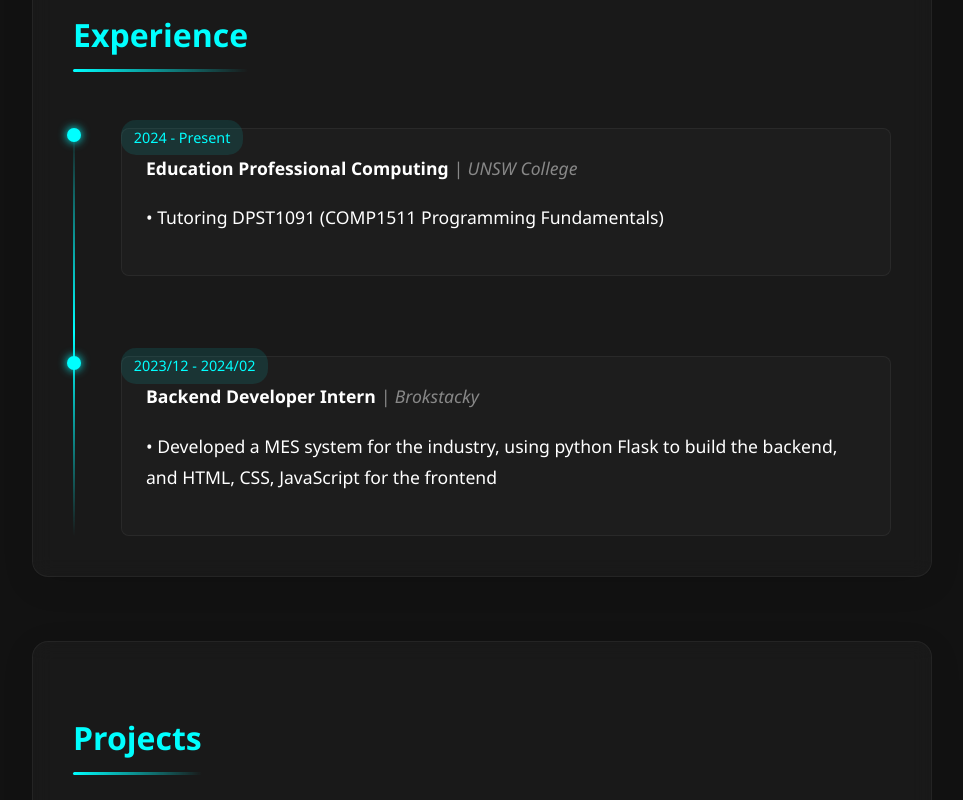
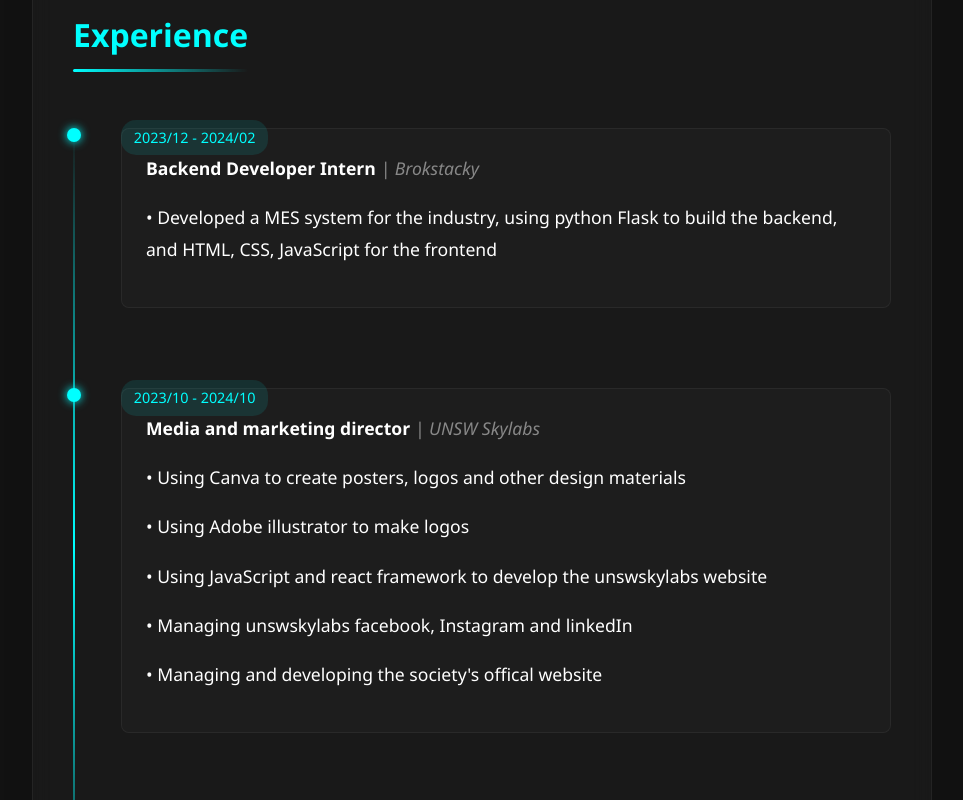
Before and after one commit to JeppesenZheng/JeppesenZheng.github.io, a React (Create React App) app: page /about in a window 1280 px wide. Shown: the part 580-1380 px from the top of the page, without its empty margins (158-1121 px from the left). Built offline with nearby package versions, Linux system fonts and the light colour scheme.

Commit message:
updated the experience

```diff
--- a/src/components/About.tsx
+++ b/src/components/About.tsx
@@ -302,20 +302,32 @@ function About() {
 
         <Section>
           <SectionTitle>Experience</SectionTitle>
-          <Timeline>
+            <Timeline>
+            <TimelineItem>
+              <TimelinePeriod>2023/12 - 2024/02</TimelinePeriod>
+              <TimelineContent>
+                <strong>Backend Developer Intern</strong> <CompanyName>| Brokstacky</CompanyName>
+                <p>• Developed a MES system for the industry, using python Flask to build the backend, and HTML, CSS, JavaScript for the frontend</p>
+              </TimelineContent>
+            </TimelineItem>
+
+            <TimelineItem>
+              <TimelinePeriod>2023/10 - 2024/10</TimelinePeriod>
+              <TimelineContent>
+                <strong>Media and marketing director</strong> <CompanyName>| UNSW Skylabs</CompanyName>
+                <p>• Using Canva to create posters, logos and other design materials</p>
+                <p>• Using Adobe illustrator to make logos</p>
+                <p>• Using JavaScript and react framework to develop the unswskylabs website</p>
+                <p>• Managing unswskylabs facebook, Instagram and linkedIn</p>
+                <p>• Managing and developing the society's offical website</p>
+              </TimelineContent>
+            </TimelineItem>
+
             <TimelineItem>
               <TimelinePeriod>2024 - Present</TimelinePeriod>
               <TimelineContent>
                 <strong>Education Professional Computing</strong> <CompanyName>| UNSW College </CompanyName>
                 <p>• Tutoring DPST1091 (COMP1511 Programming Fundamentals)</p>
-              </TimelineContent>
-            </TimelineItem>
-
-            <TimelineItem>
-              <TimelinePeriod>2023/12 - 2024/02</TimelinePeriod>
-              <TimelineContent>
-                <strong>Backend Developer Intern</strong> <CompanyName>| Brokstacky</CompanyName>
-                <p>• Developed a MES system for the industry, using python Flask to build the backend, and HTML, CSS, JavaScript for the frontend</p>
               </TimelineContent>
             </TimelineItem>
           </Timeline>
```
